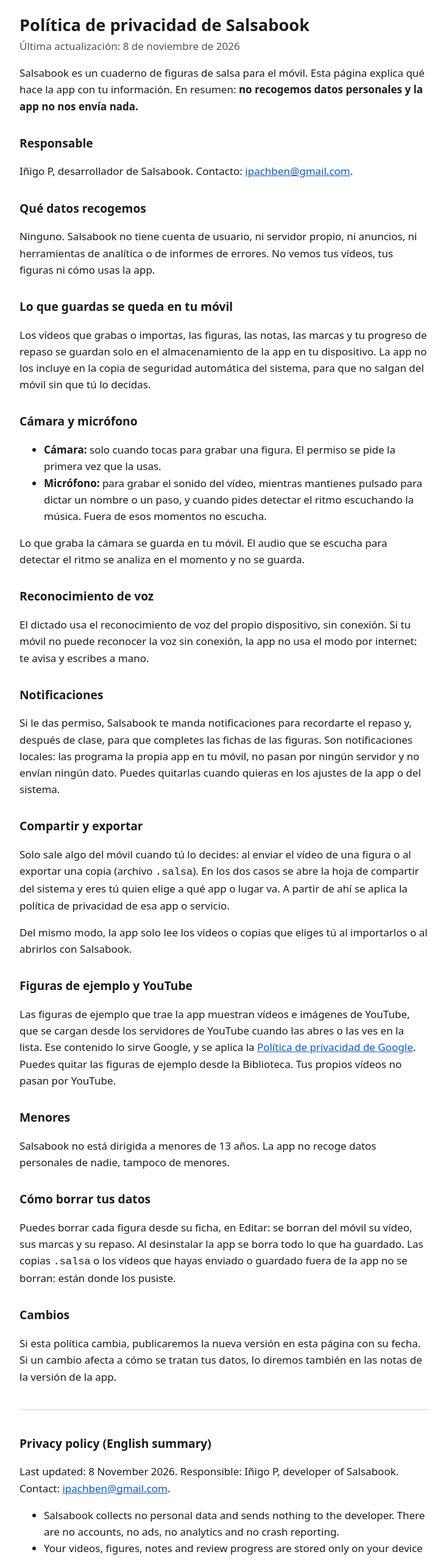
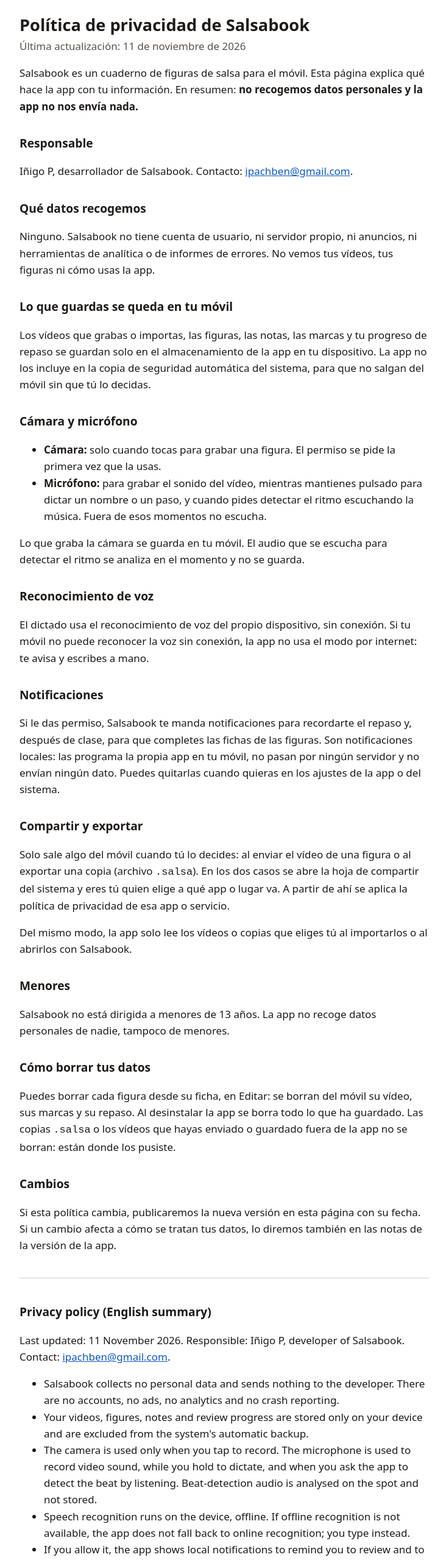
Before and after one commit to i7pacheco/salsabook-privacidad, a plain HTML site: page index.html in a window 1280 px wide. Shown: the top 2559 px of the page at 61% size, without its empty margins (272-1004 px from the left). Drawn offline with Linux system fonts and the light colour scheme.

Commit message:
Policy: no YouTube in the app (11 Nov 2026)

```diff
--- a/index.html
+++ b/index.html
@@ -24,7 +24,7 @@
 <body>
 <main>
 <h1>Política de privacidad de Salsabook</h1>
-<p class="fecha">Última actualización: 8 de noviembre de 2026</p>
+<p class="fecha">Última actualización: 11 de noviembre de 2026</p>
 
 <p>Salsabook es un cuaderno de figuras de salsa para el móvil. Esta página explica qué hace la app con tu información. En resumen: <strong>no recogemos datos personales y la app no nos envía nada.</strong></p>
 
@@ -54,9 +54,6 @@
 <p>Solo sale algo del móvil cuando tú lo decides: al enviar el vídeo de una figura o al exportar una copia (archivo <code>.salsa</code>). En los dos casos se abre la hoja de compartir del sistema y eres tú quien elige a qué app o lugar va. A partir de ahí se aplica la política de privacidad de esa app o servicio.</p>
 <p>Del mismo modo, la app solo lee los vídeos o copias que eliges tú al importarlos o al abrirlos con Salsabook.</p>
 
-<h2>Figuras de ejemplo y YouTube</h2>
-<p>Las figuras de ejemplo que trae la app muestran vídeos e imágenes de YouTube, que se cargan desde los servidores de YouTube cuando las abres o las ves en la lista. Ese contenido lo sirve Google, y se aplica la <a href="https://policies.google.com/privacy">Política de privacidad de Google</a>. Puedes quitar las figuras de ejemplo desde la Biblioteca. Tus propios vídeos no pasan por YouTube.</p>
-
 <h2>Menores</h2>
 <p>Salsabook no está dirigida a menores de 13 años. La app no recoge datos personales de nadie, tampoco de menores.</p>
 
@@ -70,7 +67,7 @@
 
 <section lang="en">
 <h2>Privacy policy (English summary)</h2>
-<p>Last updated: 8 November 2026. Responsible: Iñigo P, developer of Salsabook. Contact: <a href="mailto:ipachben@gmail.com">ipachben@gmail.com</a>.</p>
+<p>Last updated: 11 November 2026. Responsible: Iñigo P, developer of Salsabook. Contact: <a href="mailto:ipachben@gmail.com">ipachben@gmail.com</a>.</p>
 <ul>
   <li>Salsabook collects no personal data and sends nothing to the developer. There are no accounts, no ads, no analytics and no crash reporting.</li>
   <li>Your videos, figures, notes and review progress are stored only on your device and are excluded from the system's automatic backup.</li>
@@ -78,7 +75,6 @@
   <li>Speech recognition runs on the device, offline. If offline recognition is not available, the app does not fall back to online recognition; you type instead.</li>
   <li>If you allow it, the app shows local notifications to remind you to review and to complete your figures after class. They are scheduled on the device, go through no server and send no data. You can turn them off in the app or system settings.</li>
   <li>Files leave the device only when you choose to send a video or export a <code>.salsa</code> backup, through the system share sheet.</li>
-  <li>Sample figures show videos and images from YouTube, loaded from YouTube's servers; <a href="https://policies.google.com/privacy">Google's Privacy Policy</a> applies to that content. You can remove the sample figures.</li>
   <li>The app is not directed at children under 13 and collects no data from anyone.</li>
   <li>Delete a figure from its page (Edit), or uninstall the app to delete everything it stored. Changes to this policy will be posted here with a new date.</li>
 </ul>
```
